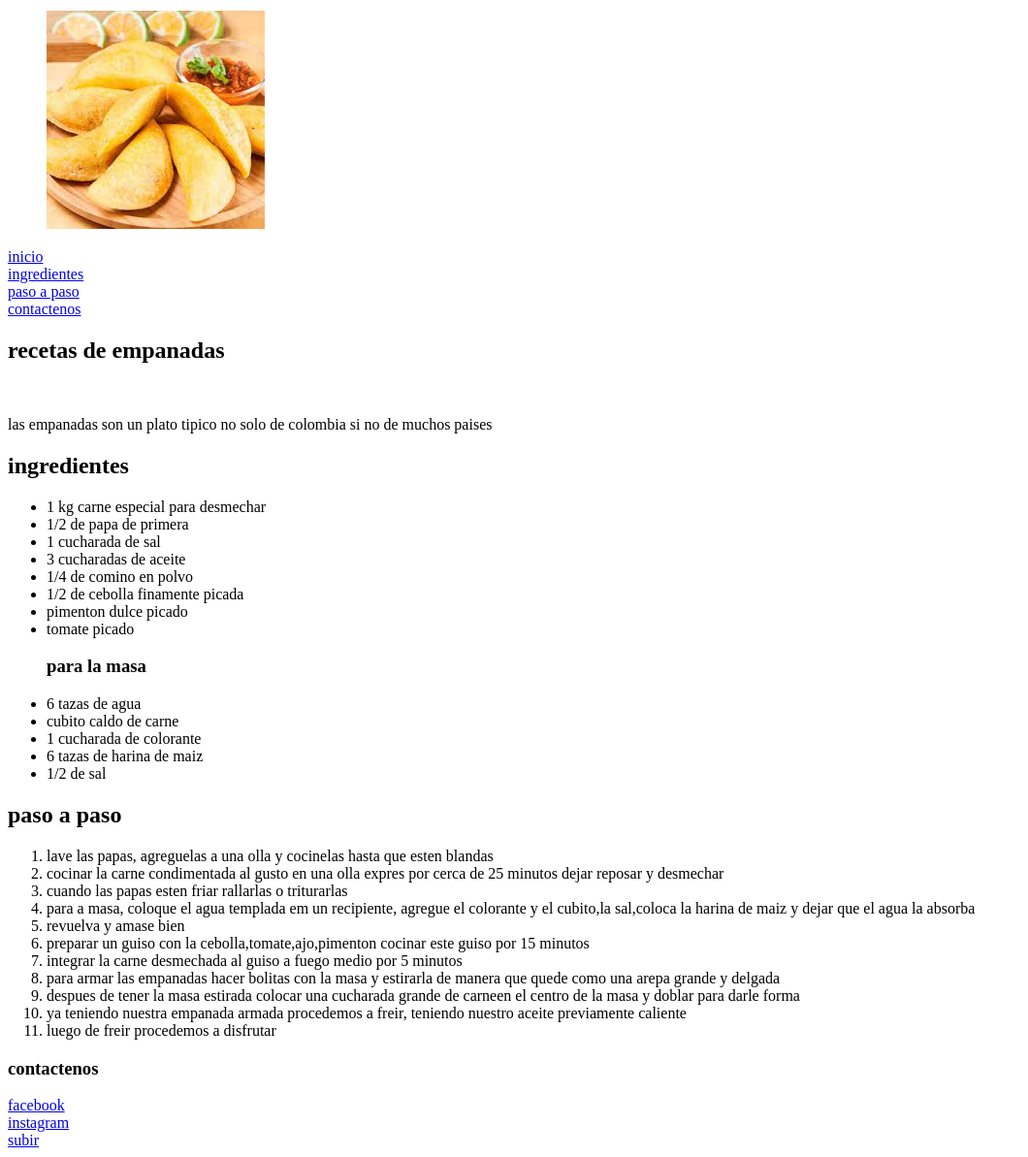
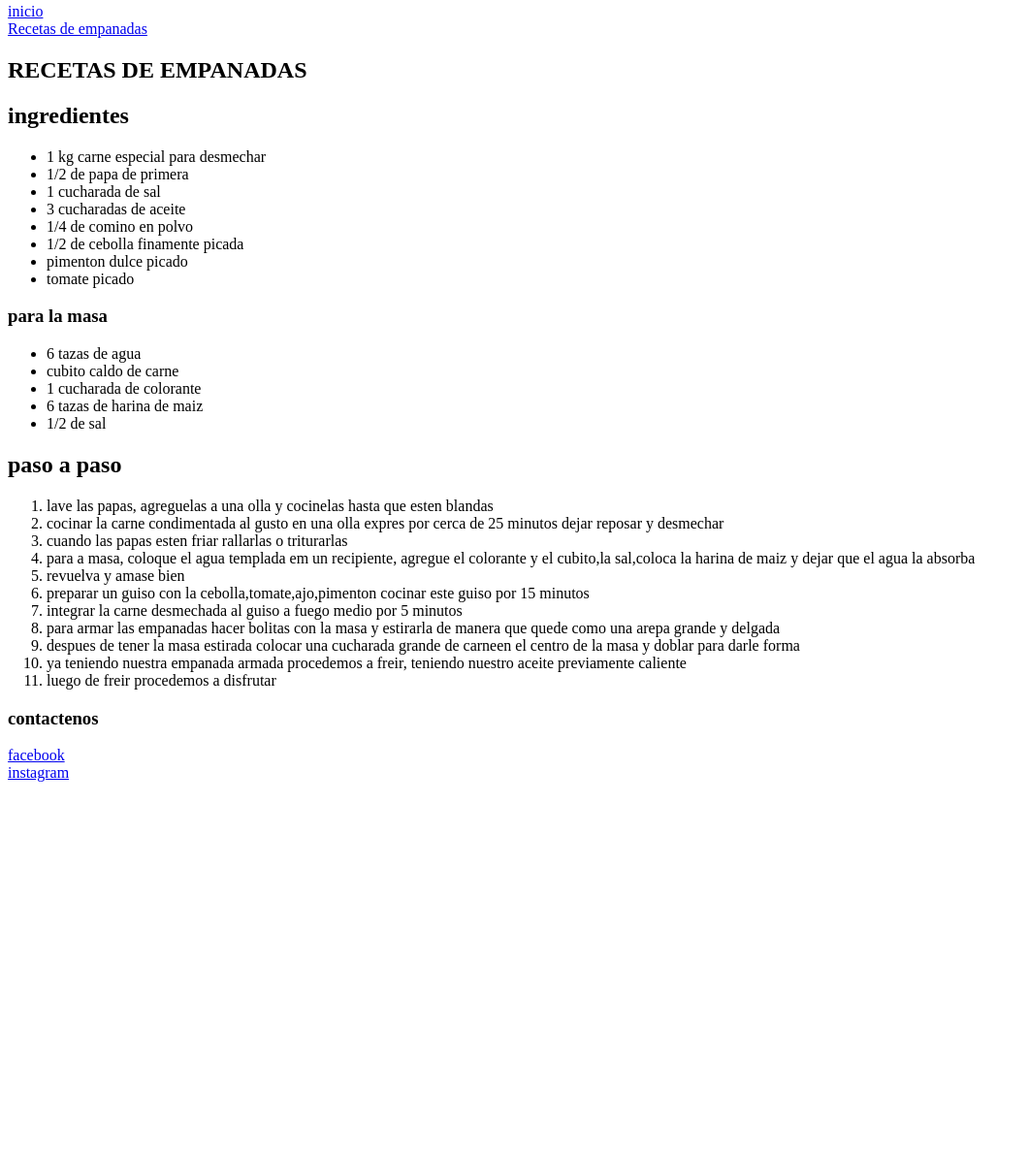
Before and after one commit to eusbeidy/bit02html, a plain HTML site: page website/Recetas-de-empanadas.html in a window 1280 px wide. Shown: the part 5-1198 px from the top of the page at 97% size, without its empty margins (0-1060 px from the left). After the commit the page ends 819 px from the top, so only its background shows below. Drawn offline with Linux system fonts and the light colour scheme.

Commit message:
se modifico Recetas de empanadas.html

```diff
--- a/website/receta-de-empanadas.html
+++ b/website/Recetas-de-empanadas.html
@@ -7,27 +7,18 @@
     <meta name="keywords" content="aprendiendo, recetas"/>
     <meta name="viewport" content="width=device-width, initial-scale=1.0">
     <link rel="icon" type="/favicon.ico" href="comida.jpg"/>
-    <title>recetas</title>
+    <title>recetas de empanadas, ingredientes</title>
 </head>
 <body>
     <header>
-        <figure>
-        <img src="empanadas.jpg" alt="foto empanadas"/>
-     </figure>
-    </header>
     <nav>
-        <a href="#nicio">inicio</a><br>
-        <a href="#ingredientes">ingredientes</a><br>
-        <a href="#paso a paso">paso a paso</a><br>
-        <a href="#contactenos">contactenos</a>
+        <a href="index.html">inicio</a><br>
+        <a href="Recetas-de-empanadas.html">Recetas de empanadas</a>
     </nav>
-    <main>
-        <section id="inicio">
-        <h1>recetas de empanadas</h1>
-        <br>
-        <p>las empanadas son un plato tipico no solo de colombia si no de muchos paises</p>
+    <section>
+        <h1>RECETAS DE EMPANADAS</h1>
     </section>
-        <section id="ingredientes">
+    <section>
     <h2>ingredientes</h2>
     <ul>
             <li>1 kg carne especial para desmechar</li>
@@ -38,7 +29,9 @@
             <li>1/2 de cebolla finamente picada</li>
             <li>pimenton dulce picado</li>
             <li>tomate picado </li>
+        </ul>
             <h3>para la masa</h3>
+            <ul>
              <li>6 tazas de agua</li>
              <li>cubito caldo de carne</li>
              <li>1 cucharada de colorante</li>
@@ -46,7 +39,7 @@
              <li> 1/2 de sal</li>
             </ul>
         </section>
-        <section id="paso a paso">
+    <section>
             <h2>paso a paso</h2>
         <ol>
             <li>lave las papas, agreguelas a una olla y cocinelas hasta que esten blandas</li>
@@ -62,17 +55,13 @@
             <li>luego de freir procedemos a disfrutar</li>
         </ol>
         </section>
+        <section>
+            <h3>contactenos</h3>
+    <a href="https://www.facebook.com/eusbeiidy.fernaandez" target="-blank">facebook</a>
+    <br>
+    <a href="https://www.instagram.com/eusfdz/" target="-blank">instagram</a>
+        </section>
         </main>
-        <aside>
-            <section id="contactenos">
-                <h3>contactenos</h3>
-        <a href="https://www.facebook.com/eusbeiidy.fernaandez">facebook</a>
-        <br>
-        <a href="https://www.instagram.com/eusfdz/">instagram</a>
-            </section>
-        </aside>
-        <footer>
-            <a href="#inicio">subir</a>
         </footer>
 
     </header>
```
Also changed, not shown: website/index.html (+20 -6 lines), website/favicon.ico (renamed from website/comida.jpg). Lines whose indentation alone changed are shown as unchanged.
